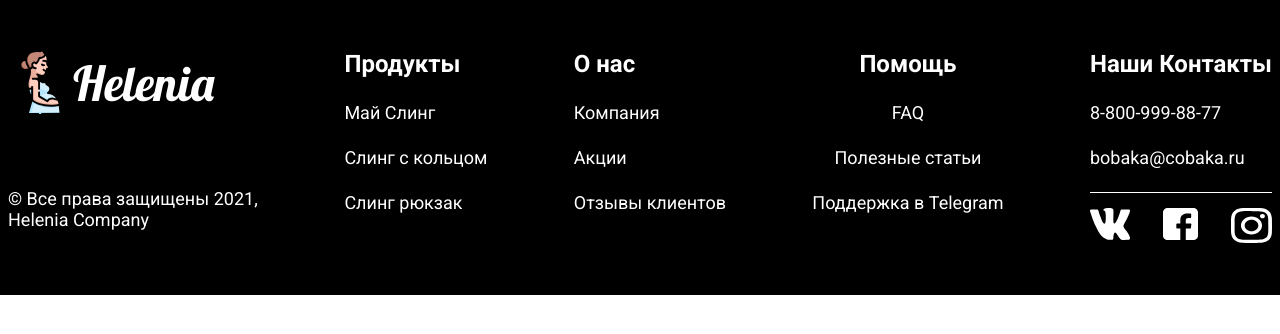
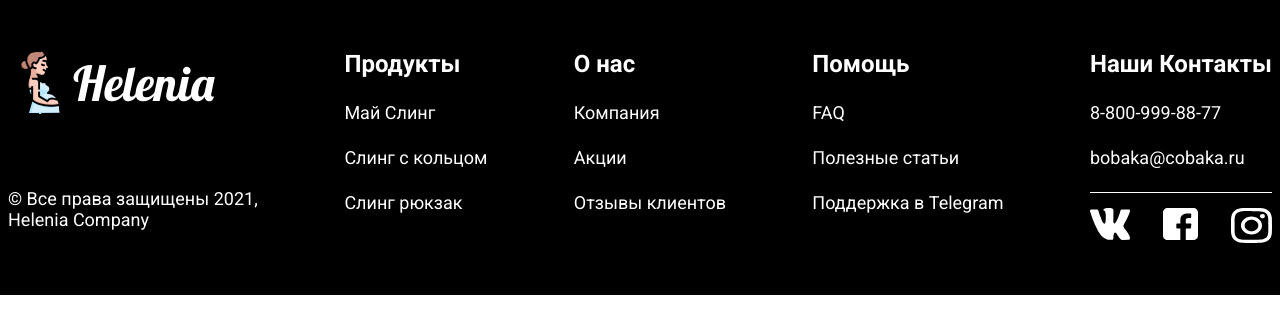
Before and after one commit to VladBondIt/react-my-sling, a React (Create React App) app: page / in a window 1280 px wide. Shown: the top 334 px of the page. Built offline with nearby package versions, Linux system fonts and the light colour scheme.

Commit message:
card page fix

```diff
--- a/src/assets/scss/components/card/card.scss
+++ b/src/assets/scss/components/card/card.scss
@@ -111,6 +111,8 @@
             flex: 0 0 100px;
         }
         flex: 0 1 150px;
+        border-radius: 10px;
+        padding: 8px 0;
         @include adaptiv-font(16, 15);
         box-shadow: 0.7px 1px 2px #000;
     }
@@ -143,9 +145,3 @@
         }
     }
 }
-
-.add-button {
-    background: #2be328;
-    border-radius: 10px;
-    padding: 8px 0;
-}
--- a/src/assets/scss/components/cardpage/cardpage.scss
+++ b/src/assets/scss/components/cardpage/cardpage.scss
@@ -60,13 +60,21 @@
             margin-bottom: 20px;
         }
     }
+    &__buttons {
+        display: flex;
+        flex: 0 0 500px;
+        justify-content: space-between;
+        align-items: center;
+    }
     &__button {
         display: flex;
-        flex: 0 1 250px;
+        flex: 0 1 200px;
         align-items: center;
         justify-content: center;
         font-size: 22px;
-        box-shadow: 0.7px 1px 2px #000;
+        border-radius: 10px;
+        padding: 8px 0;
+        color: #000;
         @media (max-width: 475px) {
             margin: 0 auto;
         }
--- a/src/assets/scss/components/footer/footer.scss
+++ b/src/assets/scss/components/footer/footer.scss
@@ -83,8 +83,8 @@
             }
         }
         &_moved {
-            text-align: center;
             @media (max-width: 540px) {
+                text-align: center;
                 font-size: 30px;
                 font-weight: bold;
                 line-height: 30px;
--- /dev/null
+++ b/src/assets/scss/components/scroll/scroll.scss
@@ -0,0 +1,13 @@
+::-webkit-scrollbar {
+    width: 20px;
+    background: #000;
+}
+
+::-webkit-scrollbar-track {
+    border: 2px solid rgb(177, 177, 177);
+}
+
+::-webkit-scrollbar-thumb {
+    background: linear-gradient(180deg, #2be328 0%, #b9c543 40.61%, #fdb750 100%);
+    border-radius: 15px;
+}
--- a/src/assets/scss/libs/buttons-effect/button.scss
+++ b/src/assets/scss/libs/buttons-effect/button.scss
@@ -37,3 +37,8 @@
         background: #b2e5fb;
     }
 }
+
+.add-button {
+    background: #2be328;
+    box-shadow: 0.7px 1px 2px #000;
+}
--- a/src/assets/scss/style.scss
+++ b/src/assets/scss/style.scss
@@ -6,6 +6,7 @@
 @import "components/cart/cart.scss";
 @import "components/modal/modal.scss";
 @import "components/cardpage/cardpage.scss";
+@import "components/scroll/scroll.scss";
 
 @import "fonts/fonts.scss";
 @import "libs/nullstyle/nullstyle.scss";
--- a/src/pages/CardPage.jsx
+++ b/src/pages/CardPage.jsx
@@ -7,6 +7,8 @@ import ForCard1 from '../assets/images/card/sling-w-ring.jpg';
 import ForCard2 from '../assets/images/card/sling-backpack.jpg';
 import ForCard3 from '../assets/images/card/modal-popup.jpg';
 import PreviewItem from '../components/PreviewItem';
+import { Link } from 'react-router-dom';
+import { ReactComponent as CardBack } from '../assets/images/svg/back-button.svg';
 
 function CardPage() {
 
@@ -81,11 +83,16 @@ function CardPage() {
                                         <span className="price__rub">{price} руб</span>
                                     </span>
                                 </div>
-                                <button
-                                    className="preview__button add-button btn"
-                                    onClick={handlerAddItemToCart}>
-                                    Добавить
-                                </button>
+                                <div className="preview__buttons">
+                                    <Link className="preview__button shd btn eff" to="/react-my-sling/">
+                                        <CardBack className="cart__backsvg" /> Вернуться
+                                    </Link>
+                                    <button
+                                        className="preview__button add-button btn"
+                                        onClick={handlerAddItemToCart}>
+                                        Добавить
+                                    </button>
+                                </div>
                             </div>
                         </div>
                     </div>
--- a/src/pages/Cart.jsx
+++ b/src/pages/Cart.jsx
@@ -100,8 +100,7 @@ function Cart() {
                                 </button>
                             </Link>
                         </div>}
-                    {modalShow
-                        && <Modal />}
+                    {modalShow && <Modal />}
                 </div>
             </div>
 
```
Also changed, not shown: 1 other file (tests, documents, lock files or other folders).
